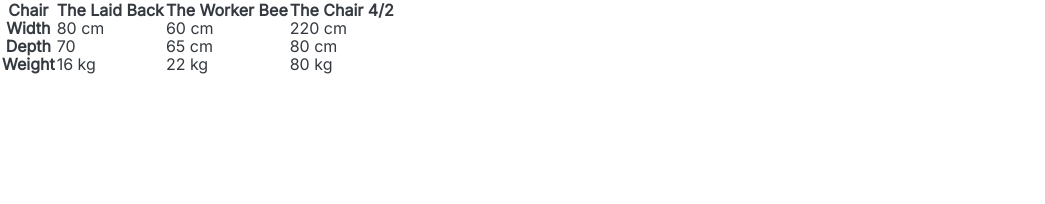
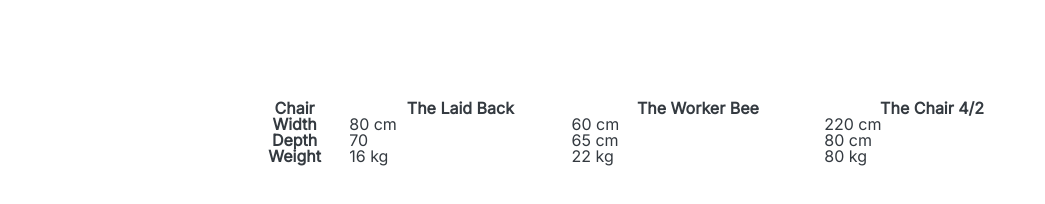
Before and after one commit to projectperfect/table-mini-project, a plain HTML site: page index.html in a window 1280 px wide. Shown: the whole page, without its empty margins (0-1045 px from the left). Drawn offline with Linux system fonts and the light colour scheme.

Commit message:
table style added

```diff
--- a/index.html
+++ b/index.html
@@ -18,7 +18,19 @@
             font-family: "Inter", sans-serif;
             color: #343a40;
             line-height: 1;
+            display: flex;
+            justify-content: center;
         }
+
+        table {
+            width: 800px;
+            margin-top: 100px;
+            /* border: 1px solid #343a40; */
+            border-collapse: collapse;
+            /* margin: 0 auto; */
+        }
+
+
     </style>
 </head>
 <body>
```
